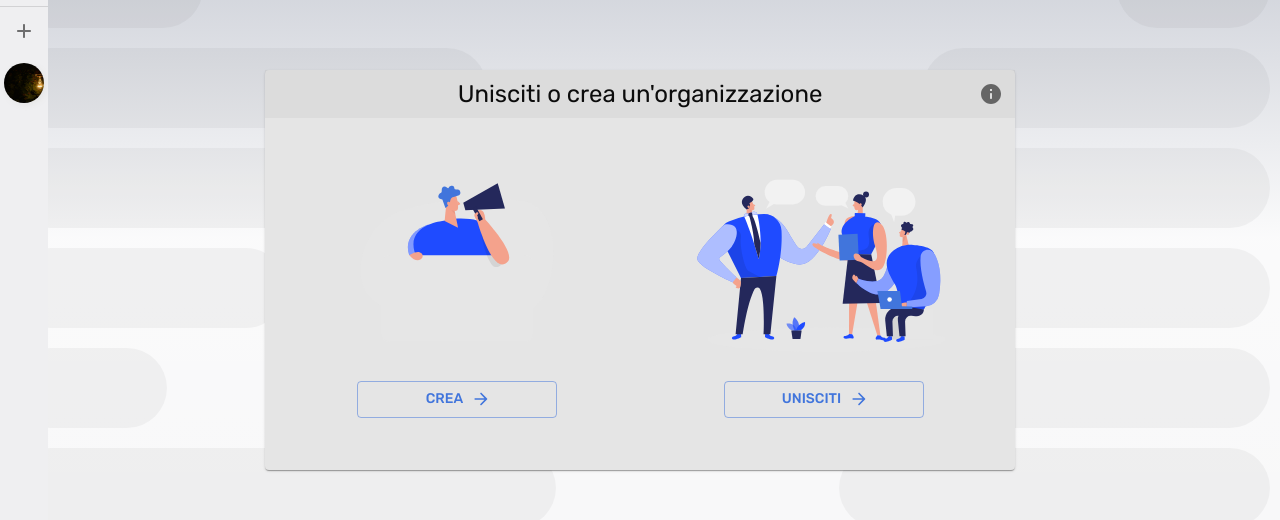
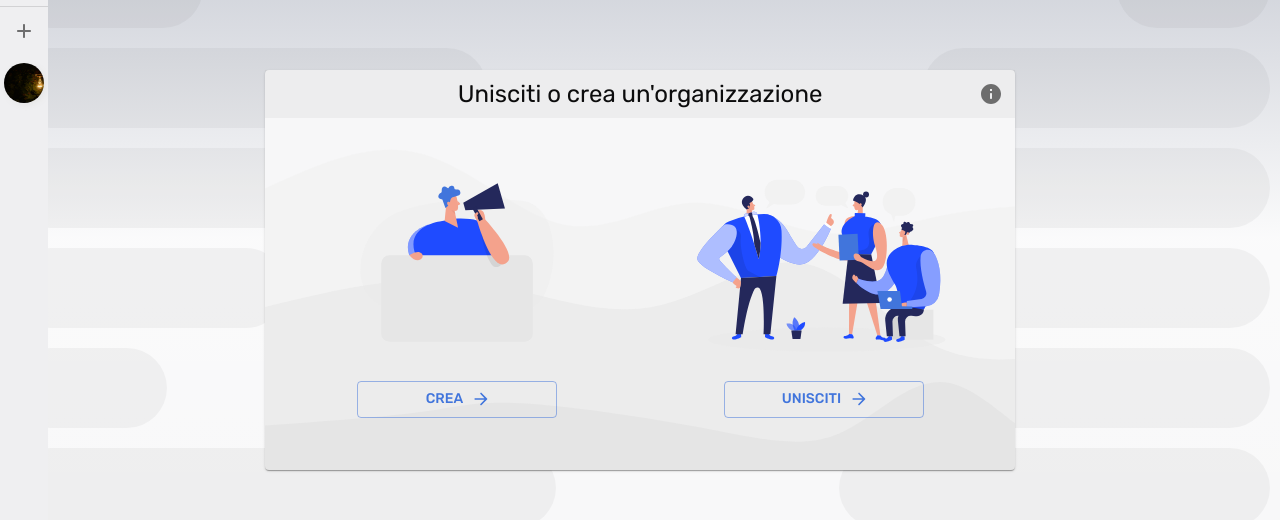
Before and after one commit to webion-hub/cody, a React (Create React App) app in the folder cody/ClientApp/: page /organization in a window 1280 px wide. Shown: the part 162-682 px from the top of the page. Built offline with nearby package versions, Linux system fonts and the light colour scheme; no server answers.

Commit message:
add waves background to title info content base

```diff
--- a/cody/ClientApp/src/components/bases/title_info_content_base.js
+++ b/cody/ClientApp/src/components/bases/title_info_content_base.js
@@ -14,6 +14,9 @@ const useStyles = makeStyles((theme) => ({
   paperBox: props => ({
     position: "relative",
     background: theme.palette.background.paperSecondary,
+    backgroundImage: theme.palette.type === "dark" ? "url(images/waves/wavesDark.svg)" : "url(images/waves/wavesLight.svg)",
+    backgroundSize: "cover",
+    backgroundRepeat: "no-repeat",
     width: "100%",
     maxWidth: props.width,
     maxHeight: props.height,
@@ -38,10 +41,10 @@ const useStyles = makeStyles((theme) => ({
   cardContainer: {
     padding: theme.spacing(1),
     "& > *": {
-      animation: `$myEffect 0.5s linear`,
+      animation: `$fade 0.5s linear`,
     }
   },
-  "@keyframes myEffect": {
+  "@keyframes fade": {
     "0%": {
       opacity: 0,
     },
```
